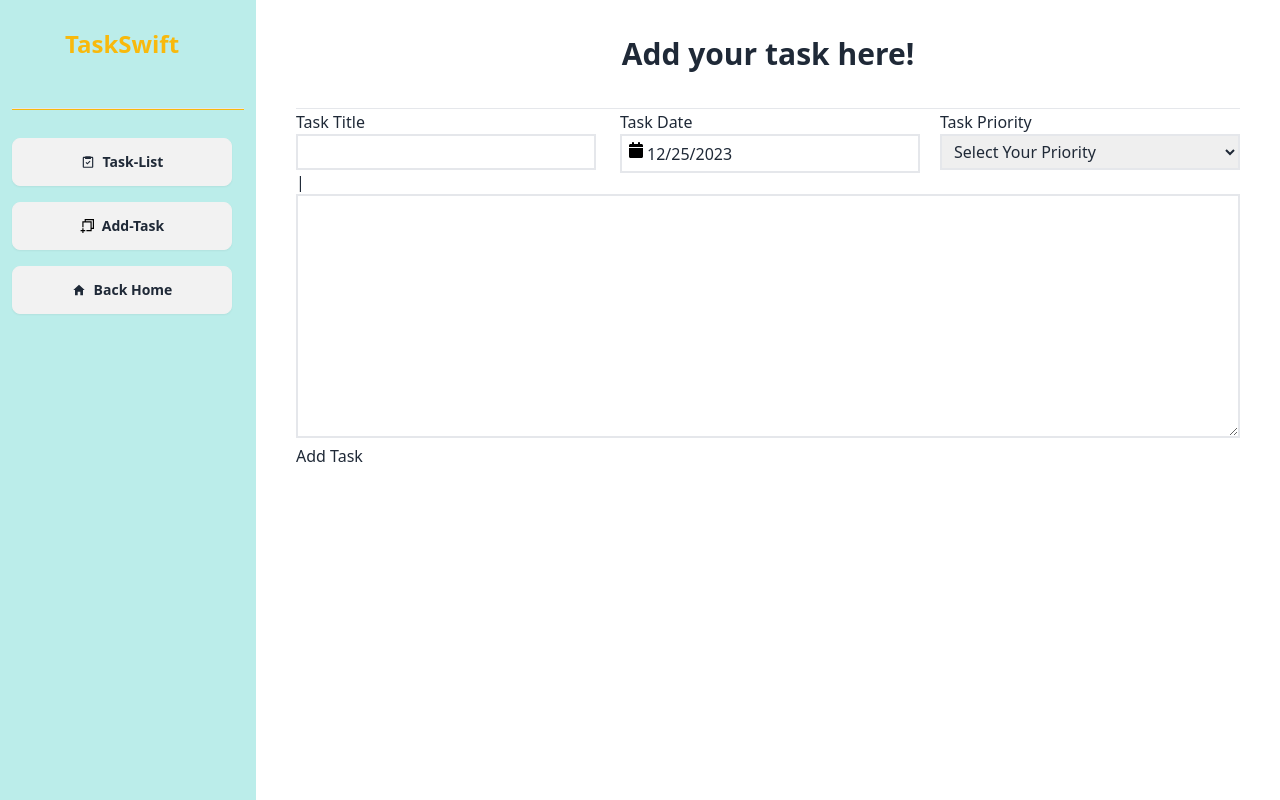
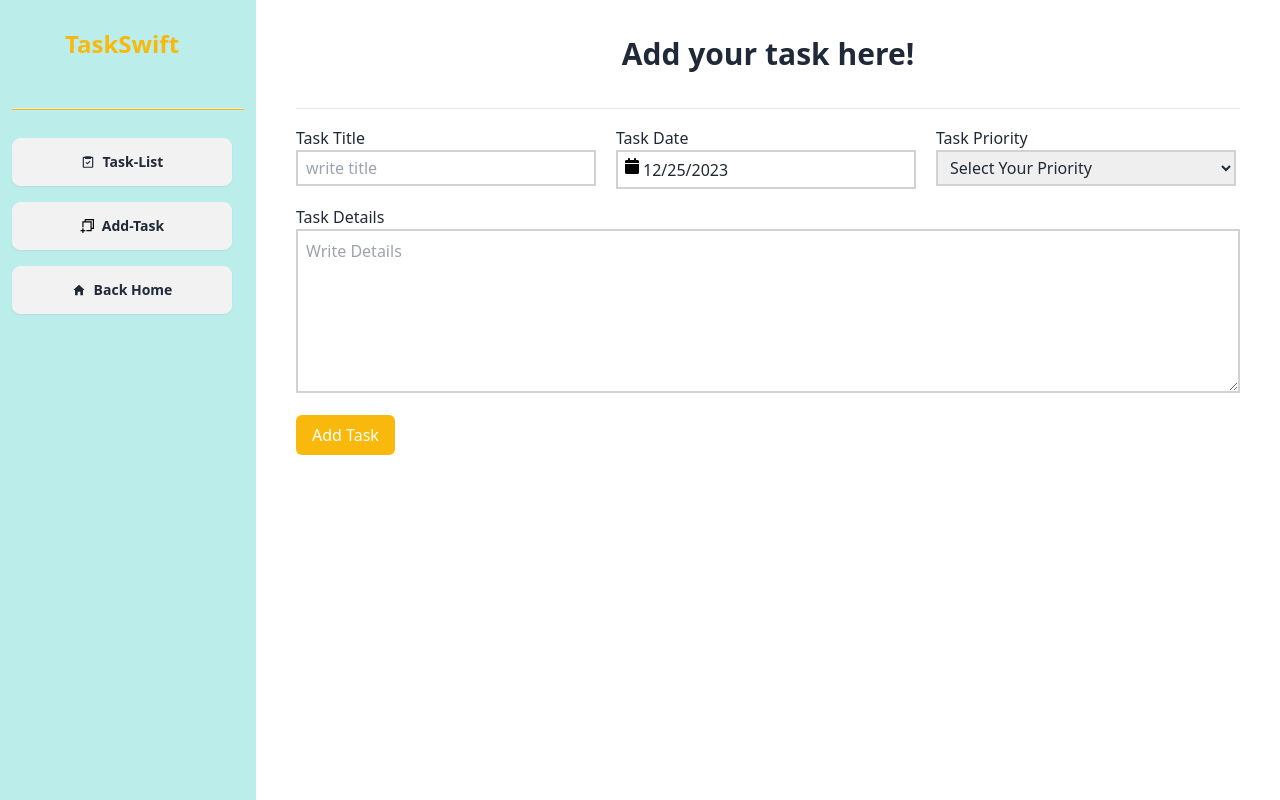
Before and after one commit to mdhanifbiswas27/scic-ass-eight, a React (Vite) app: page /dashboard/addTask in a window 1280 px wide. Built offline with nearby package versions, Linux system fonts and the light colour scheme; no server answers.

Commit message:
design complete

```diff
--- a/src/Pages/Dashboard/AddTask.jsx
+++ b/src/Pages/Dashboard/AddTask.jsx
@@ -6,21 +6,31 @@ import "react-datepicker/dist/react-datepicker.css";
 
 const AddTask = () => {
     const [startDate, setStartDate] = useState(new Date());
+
+    const handleAddTask = e => {
+        e.preventDefault();
+        const form = e.target;
+        const title = form.title.value;
+        const date = startDate;
+        const priority = form.priority.value;
+        const description = form.description.value;
+        console.log(title, date, priority, description)
+    }
     return (
         <div className="px-10 ">
             <h1 className="text-3xl font-bold text-center my-9">Add your task here!</h1>
             <hr className="h-[2px]"></hr>
             <div>
-                <form >
-                    <div className="flex gap-5">
+                <form onSubmit={handleAddTask} >
+                    <div className="flex gap-5 my-4">
                         <div>
-                        <h2>Task Title</h2>
-                        <input className="w-[300px] px-2 py-1 border-2 border-[]" type="text" />|
+                            <h2>Task Title</h2>
+                            <input name="title" placeholder="write title" className="border-[#D2D2D2] w-[300px] px-2 py-1 border-2 border-[]" type="text" />
                         </div>
                         <div>
-                        <h2>Task Date</h2>
-                        <DatePicker
-                        className="w-[300px] px-2 py-1 border-2 border-[]"
+                            <h2>Task Date</h2>
+                            <DatePicker
+                        className="w-[300px] px-2 py-1 border-2 border-[#D2D2D2]"
                             showIcon
                             selected={startDate}
                             onChange={(date) => setStartDate(date)}
@@ -28,16 +38,19 @@ const AddTask = () => {
                         </div>
                         <div>
                             <h2>Task Priority</h2>
-                        <select className="w-[300px] px-2 py-1 border-2 border-[]" name="" id="">
-                            <option selected>Select Your Priority</option>
-                            <option value="">Low</option>
-                            <option value="">Medium</option>
-                            <option value="">Height</option>
-                        </select>
+                            <select className="w-[300px] px-2 py-1 border-2 border-[#D2D2D2]" name="priority" id="">
+                                <option selected>Select Your Priority</option>
+                                <option value="Low">Low</option>
+                                <option value="Medium">Medium</option>
+                                <option value="Height">Height</option>
+                            </select>
                         </div>
                     </div>
-                    <textarea className="border-2 w-full" name="description" id=""  rows="10"></textarea>
-                   <input type="submit" value='Add Task' />
+                    <div>
+                        <h2>Task Details</h2>
+                        <textarea placeholder="Write Details" className="border-[#D2D2D2] p-2 border-2 w-full" name="description" id="" rows="6"></textarea>
+                    </div>
+                    <input className="px-4 py-2 border-opacity-10 bg-[#F8B90C] rounded-md mt-4 text-white font-medium" type="submit" value='Add Task' />
                 </form>
             </div>
         </div>
--- a/src/Pages/Forms/LogIngForms.jsx
+++ b/src/Pages/Forms/LogIngForms.jsx
@@ -17,14 +17,17 @@ const LogIngForms = () => {
         console.log(email,password);
         //
         singIn(email, password)
-        .then(
-            Navigate('/dashboard')
-        )
-        .catch()
+        .then(()=>{
+            Navigate('/dashboard');
+            return;
+        } )
+        .catch(error=>{
+            console.log(error);
+        })
     }
 
     const handleLogInWithGoogle = async () => {
-        singInWithGoogle()
+        singInWithGoogle(Navigate('/dashboard'))
         .then(()=>{
             Navigate('/dashboard')
         })
--- a/src/Pages/Home/Banner.jsx
+++ b/src/Pages/Home/Banner.jsx
@@ -9,7 +9,7 @@ const Banner = () => {
               <div className="lg:col-span-2">
                  <h1 className=" text-[50px] font-semibold">Boost Productivity! <br /> Manage Tasks Seamlessly</h1>
                  <p className="align-middle pr-6 text-justify pt-4">Embark on a journey of enhanced productivity with our task management platform. Streamline your workflow effortlessly, converting ideas into accomplishments. From efficient collaboration to individual task mastery, our platform is designed to simplify, organize, and propel you towards success. Discover the ease of managing tasks with us, where every click propels you closer to your goals</p>
-                 <Link><button className="rounded-md bg-[#F8B90C] my-8 py-3 px-5 text-xl font-medium text-white">Let's Explore</button></Link>
+                 <Link to='/login'><button className="rounded-md bg-[#F8B90C] my-8 py-3 px-5 text-xl font-medium text-white">Let's Explore</button></Link>
               </div>
 
               <div>
```
Also changed, not shown: firebase.json (added), 1 other file (tests, documents, lock files or other folders).
